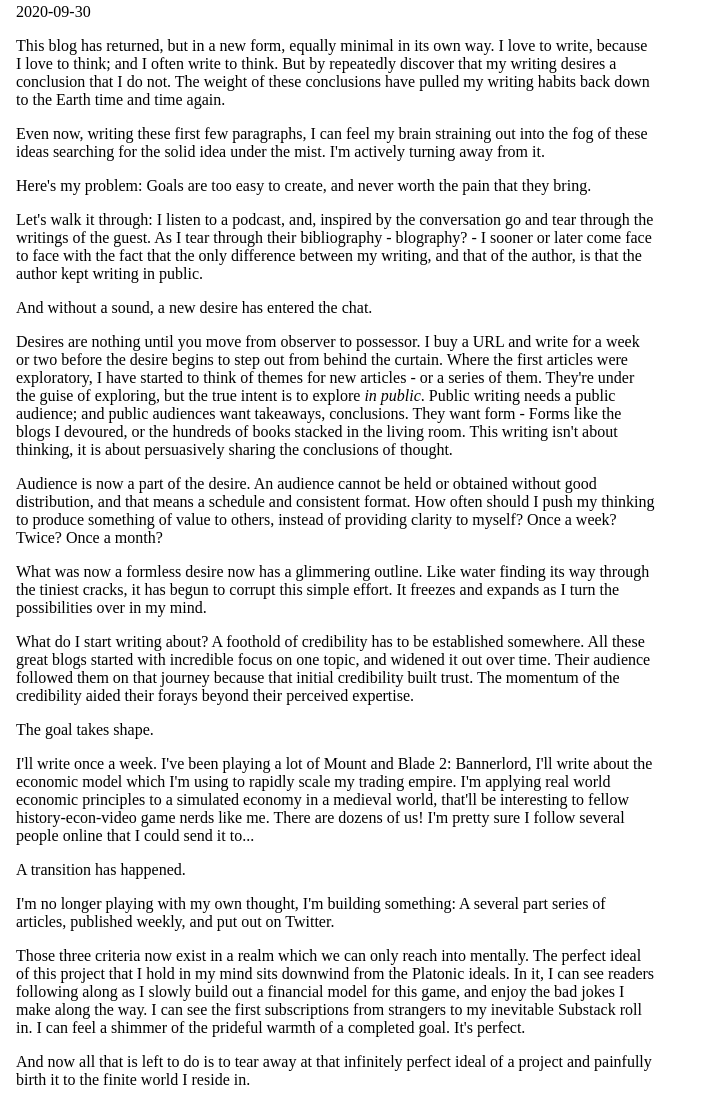
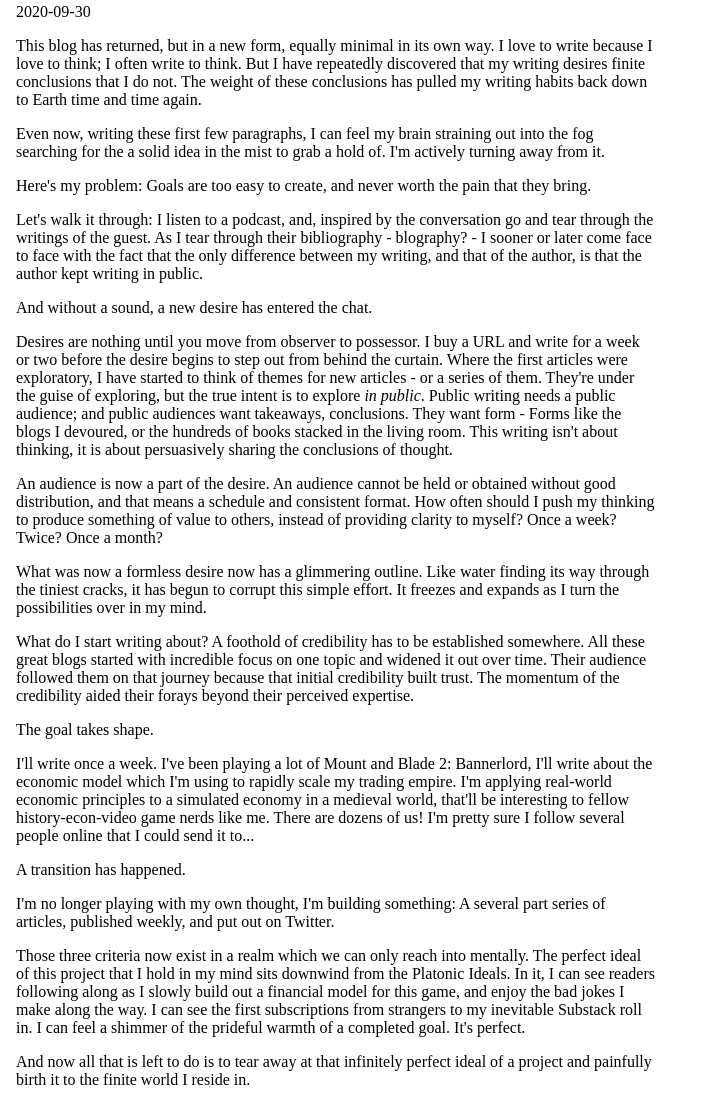
Before and after one commit to tobalicious/coffee-in-words-out, a Gatsby site: page /1 in a window 1280 px wide. Shown: the part 56-1161 px from the top of the page, without its empty margins (0-702 px from the left). Built offline with nearby package versions, Linux system fonts and the light colour scheme; Gatsby itself is replaced by a stand-in of ours.

Commit message:
Update what am i doing here.md

```diff
--- a/src/markdown-pages/what am i doing here.md
+++ b/src/markdown-pages/what am i doing here.md
@@ -6,9 +6,9 @@ title: "what am i doing here"
 
 2020-09-30
 
-This blog has returned, but in a new form, equally minimal in its own way. I love to write, because I love to think; and I often write to think. But by repeatedly discover that my writing desires a conclusion that I do not. The weight of these conclusions have pulled my writing habits back down to the Earth time and time again.
+This blog has returned, but in a new form, equally minimal in its own way. I love to write because I love to think; I often write to think. But I have repeatedly discovered that my writing desires finite conclusions that I do not. The weight of these conclusions has pulled my writing habits back down to Earth time and time again.
 
-Even now, writing these first few paragraphs, I can feel my brain straining out into the fog of these ideas searching for the solid idea under the mist. I'm actively turning away from it.
+Even now, writing these first few paragraphs, I can feel my brain straining out into the fog searching for the a solid idea in the mist to grab a hold of. I'm actively turning away from it.
 
 Here's my problem: Goals are too easy to create, and never worth the pain that they bring.
 
@@ -19,20 +19,20 @@ And without a sound, a new desire has entered the chat.
 
 Desires are nothing until you move from observer to possessor. I buy a URL and write for a week or two before the desire begins to step out from behind the curtain. Where the first articles were exploratory, I have started to think of themes for new articles - or a series of them. They're under the guise of exploring, but the true intent is to explore _in public_. Public writing needs a public audience; and public audiences want takeaways, conclusions. They want form - Forms like the blogs I devoured, or the hundreds of books stacked in the living room. This writing isn't about thinking, it is about persuasively sharing the conclusions of thought.
 
-Audience is now a part of the desire. An audience cannot be held or obtained without good distribution, and that means a schedule and consistent format. How often should I push my thinking to produce something of value to others, instead of providing clarity to myself? Once a week? Twice? Once a month?
+An audience is now a part of the desire. An audience cannot be held or obtained without good distribution, and that means a schedule and consistent format. How often should I push my thinking to produce something of value to others, instead of providing clarity to myself? Once a week? Twice? Once a month?
 
 What was now a formless desire now has a glimmering outline. Like water finding its way through the tiniest cracks, it has begun to corrupt this simple effort. It freezes and expands as I turn the possibilities over in my mind.
 
-What do I start writing about? A foothold of credibility has to be established somewhere. All these great blogs started with incredible focus on one topic, and widened it out over time. Their audience followed them on that journey because that initial credibility built trust. The momentum of the credibility aided their forays beyond their perceived expertise.
+What do I start writing about? A foothold of credibility has to be established somewhere. All these great blogs started with incredible focus on one topic and widened it out over time. Their audience followed them on that journey because that initial credibility built trust. The momentum of the credibility aided their forays beyond their perceived expertise.
 
 The goal takes shape.
 
-I'll write once a week. I've been playing a lot of Mount and Blade 2: Bannerlord, I'll write about the economic model which I'm using to rapidly scale my trading empire. I'm applying real world economic principles to a simulated economy in a medieval world, that'll be interesting to fellow history-econ-video game nerds like me. There are dozens of us! I'm pretty sure I follow several people online that I could send it to...
+I'll write once a week. I've been playing a lot of Mount and Blade 2: Bannerlord, I'll write about the economic model which I'm using to rapidly scale my trading empire. I'm applying real-world economic principles to a simulated economy in a medieval world, that'll be interesting to fellow history-econ-video game nerds like me. There are dozens of us! I'm pretty sure I follow several people online that I could send it to...
 
 A transition has happened.
 
 I'm no longer playing with my own thought, I'm building something: A several part series of articles, published weekly, and put out on Twitter.
 
-Those three criteria now exist in a realm which we can only reach into mentally. The perfect ideal of this project that I hold in my mind sits downwind from the Platonic ideals. In it, I can see readers following along as I slowly build out a financial model for this game, and enjoy the bad jokes I make along the way. I can see the first subscriptions from strangers to my inevitable Substack roll in. I can feel a shimmer of the prideful warmth of a completed goal. It's perfect.
+Those three criteria now exist in a realm which we can only reach into mentally. The perfect ideal of this project that I hold in my mind sits downwind from the Platonic Ideals. In it, I can see readers following along as I slowly build out a financial model for this game, and enjoy the bad jokes I make along the way. I can see the first subscriptions from strangers to my inevitable Substack roll in. I can feel a shimmer of the prideful warmth of a completed goal. It's perfect.
 
 And now all that is left to do is to tear away at that infinitely perfect ideal of a project and painfully birth it to the finite world I reside in.
```
